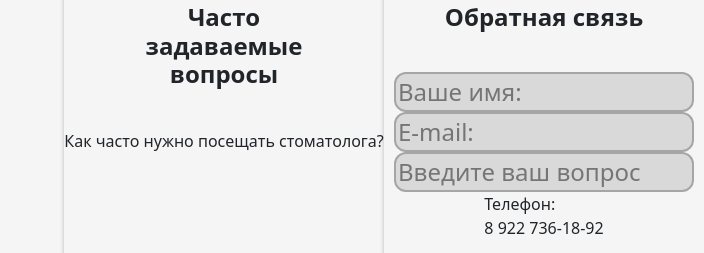
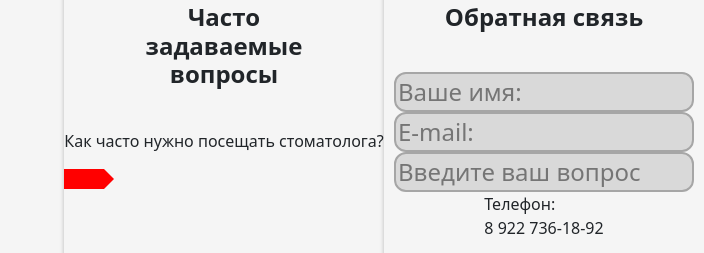
Before and after one commit to Falbue/Dantists, a plain HTML site: page index.html in a window 1280 px wide. Shown: the part 1304-1557 px from the top of the page, 576-1280 px from the left. Drawn offline with nearby package versions, Linux system fonts and the light colour scheme.

Commit message:
Добавление

```diff
--- a/index.html
+++ b/index.html
@@ -94,6 +94,7 @@
 					<div>
 						<div>
 							<p>Как часто нужно посещать стоматолога?</p>
+							<a href="#" class="triangle-link"></a>
 							<div></div>
 						</div>
 					</div>
--- a/style.css
+++ b/style.css
@@ -68,3 +68,22 @@ input{
    height: 96px;
    border-radius: 64px;
 }
+.triangle-link {
+  display: inline-block;
+  position: relative;
+  padding: 10px 20px;
+  color: #fff;
+  background-color: #f00;
+  text-decoration: none;
+}
+
+.triangle-link:after {
+  content: "";
+  position: absolute;
+  top: 50%;
+  right: -10px;
+  transform: translateY(-50%);
+  border-top: 10px solid transparent;
+  border-bottom: 10px solid transparent;
+  border-left: 10px solid #f00;
+}
```
